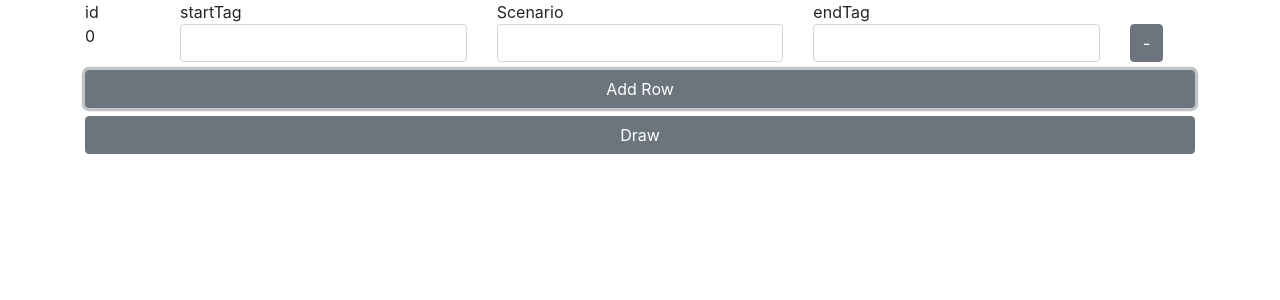
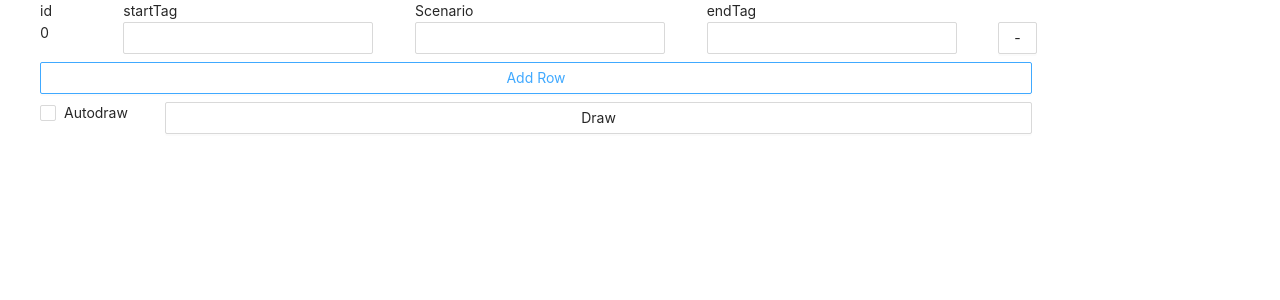
Before and after one commit to esg4aspl/Gherkin-Scenario-Collection-and-Analysis, a React (Create React App) app: page / in a window 1280 px wide. Both pictures are taken after a click on the button "Add Row". Shown: the top 300 px of the page. Built offline with nearby package versions, Linux system fonts and the light colour scheme.

Commit message:
changed to antd

```diff
--- a/package.json
+++ b/package.json
@@ -6,6 +6,7 @@
     "@testing-library/jest-dom": "^5.14.1",
     "@testing-library/react": "^11.2.7",
     "@testing-library/user-event": "^12.8.3",
+    "antd": "^4.16.5",
     "react": "^17.0.2",
     "react-bootstrap": "^1.6.1",
     "react-dom": "^17.0.2",
--- a/src/GraphDrawer.js
+++ b/src/GraphDrawer.js
@@ -13,7 +13,7 @@ function GraphDrawer(props) {
 
     const options = {
         layout: {
-            hierarchical: false
+            hierarchical: true
         },
         edges: {
             color: "#000000"
--- a/src/ScenarioInput.js
+++ b/src/ScenarioInput.js
@@ -1,54 +1,88 @@
-import {Button, Col, Container, Input, Row} from 'reactstrap';
+// import {Button, ButtonToggle, Input} from 'reactstrap';
 import {useState} from "react";
+import {Button, Checkbox, Col, Input, Row} from 'antd';
+import 'antd/dist/antd.css'
 
 function ScenarioInput(props) {
 
-    const [dataState, setDataState] = useState([]);
+    const [dataState, setDataStateProtected] = useState([]);
+    const setDataState = (dataState) => {
+        setDataStateProtected(dataState);
+        debugger;
+        if (autoDrawEnabled) {
+            props.handleDrawClick(dataState);
+        }
+    }
+
+    const [autoDrawEnabled, setAutoDrawEnabled] = useState(false);
 
     const dataStateCopy = [...dataState];
+
     return (
-        <Container>
-            <Row><Col xs={1}>id</Col><Col>startTag</Col><Col>Scenario</Col><Col>endTag</Col><Col xs={1}/></Row>
+        <div style={{marginLeft: '40px'}}>
+            <Row justify={'space-between'} style={{width: '1000px'}}>
+                <Col span={1}>id</Col>
+                <Col span={6}>startTag</Col>
+                <Col span={6}>Scenario</Col>
+                <Col span={6}>endTag</Col>
+                <Col span={1}/>
+            </Row>
             {dataStateCopy.map((row, id) => {
                 return (
-                    <Row key={id} className='mb-2' >
-                        <Col xs={1}>{id}</Col>
-                        <Col>
+                    <>
+                        <Row justify={'space-between'} style={{width: '1000px'}} key={id}
+                             className='mb-2'>
+                            <Col span={1}>{id}</Col>
+                            <Col span={6}>
                                 <Input onChange={event => {
                                     dataStateCopy[id].startTag = event.target.value;
                                     setDataState(dataStateCopy)
                                 }} value={row.startTag}/>
                             </Col>
-                        <Col>
+                            <Col span={6}>
                                 <Input onChange={event => {
                                     dataStateCopy[id].scenario = event.target.value;
                                     setDataState(dataStateCopy)
                                 }} value={row.scenario}/>
                             </Col>
-                        <Col>
+                            <Col span={6}>
                                 <Input onChange={event => {
                                     dataStateCopy[id].endTag = event.target.value;
                                     setDataState(dataStateCopy)
                                 }} value={row.endTag}/>
                             </Col>
-                        <Col xs={1}>
-                            <Button onClick={()=>{
+                            <Col span={1}>
+                                <Button onClick={() => {
                                     dataStateCopy.splice(id, 1);
                                     setDataState(dataStateCopy);
                                 }}>-</Button>
                             </Col>
                         </Row>
+                    </>
                 )
             })}
-
+            <Row justify={'space-between'} style={{width: '1000px'}} gutter={[8, 8]}>
+                <Col span={24}>
                     <Button block onClick={() => {
                         dataStateCopy.push({});
                         setDataState(dataStateCopy);
                     }}>Add Row</Button>
+                </Col>
+                <Col span={3}>
+                    <Checkbox
+                        checked={autoDrawEnabled}
+                        onClick={() => {
+                            setAutoDrawEnabled(!autoDrawEnabled)
+                        }}
+                    >Autodraw</Checkbox>
+                </Col>
+                <Col span={21}>
                     <Button block onClick={() => {
                         props.handleDrawClick(dataState);
                     }}>Draw</Button>
-        </Container>
+                </Col>
+            </Row>
+        </div>
     )
 }
 
```
Also changed, not shown: 1 other file (tests, documents, lock files or other folders). Lines whose indentation alone changed are shown as unchanged.
